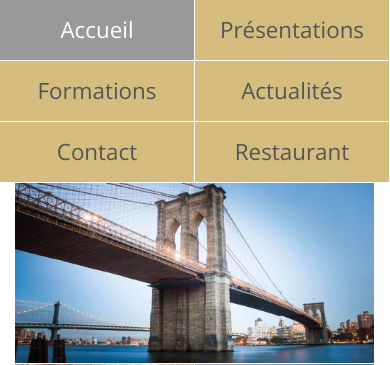
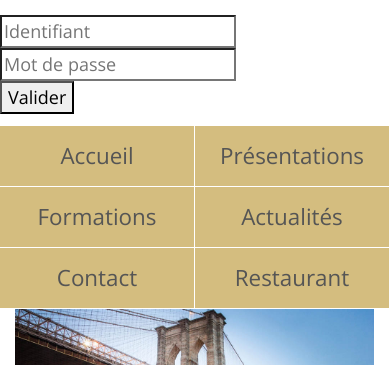
Before and after one commit to WebDevCF2018/cobeff, a PHP site: page / in a window 390 px wide. Shown: the top 365 px of the page. Run offline with PHP 8.4, Linux system fonts and the light colour scheme; some libraries are stand-ins or nearby versions.

Commit message:
Update header.php

```diff
--- a/vues/header.php
+++ b/vues/header.php
@@ -9,10 +9,31 @@
         body{
             display: none;
         }
+
+        @media (max-width: 640px){
+            #style{
+                right: 0!important;
+            }
+
+            #connexion input, #connexion button{
+                position: static;
+                display: block;
+            }
+        }
     </style>
 </head>
 
 <body onload="document.body.style.display = 'block' ">
+
+<div id="style" style="text-align: right; position: relative; right: 50px; top: 15px">
+
+    <div id="connexion">
+        <input type="text" id="username" placeholder="Identifiant">
+        <input type="password" id="password" placeholder="Mot de passe">
+        <button onclick="connexion()">Valider</button>
+    </div>
+</div>
+<br>
 <div class="row">
     <div class="col-lg-12">
         <nav class="navbar">
```
